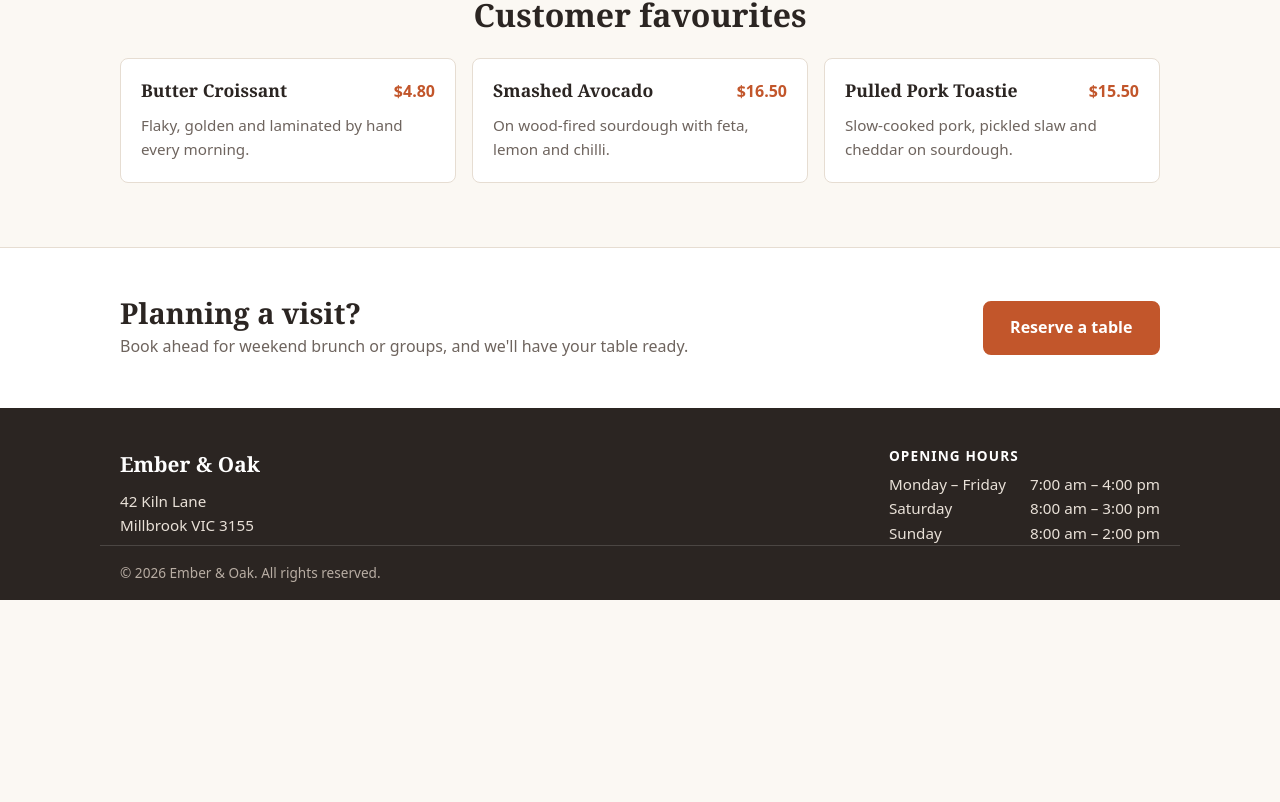
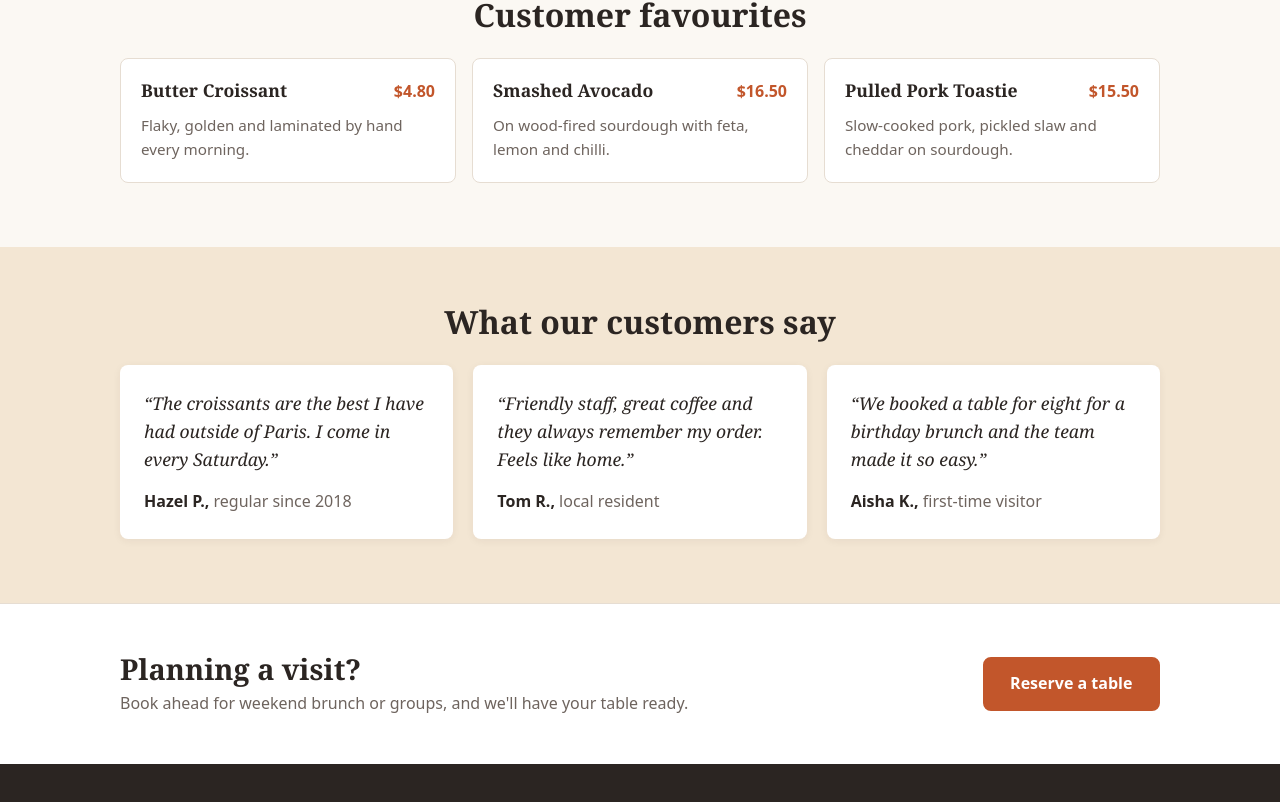
Before and after one commit to Vivid-Clarity/DeepTech-test-repo, a React (Vite) app: page / in a window 1280 px wide. Shown: the part 560-1362 px from the top of the page. Before the commit the page ends 1160 px from the top, so only its background shows below. Built offline with nearby package versions, Linux system fonts and the light colour scheme.

Commit message:
Add customer testimonials section to home page

```diff
--- a/src/pages/Home.css
+++ b/src/pages/Home.css
@@ -56,3 +56,48 @@
   margin: 0;
   color: var(--color-muted);
 }
+
+.testimonials {
+  padding: 3.5rem 0 4rem;
+  background: #f3e6d3;
+}
+
+.testimonials h2 {
+  font-size: 2rem;
+  margin: 0 0 1.5rem;
+  text-align: center;
+}
+
+.testimonial-grid {
+  display: grid;
+  grid-template-columns: repeat(auto-fit, minmax(260px, 1fr));
+  gap: 1.25rem;
+}
+
+.testimonial {
+  margin: 0;
+  background: var(--color-surface);
+  border-radius: var(--radius);
+  padding: 1.5rem;
+  box-shadow: 0 2px 8px rgba(43, 37, 34, 0.06);
+}
+
+.testimonial blockquote {
+  margin: 0 0 1rem;
+  font-family: var(--font-heading);
+  font-size: 1.1rem;
+  font-style: italic;
+}
+
+.testimonial blockquote p {
+  margin: 0;
+}
+
+.testimonial figcaption {
+  font-weight: 600;
+}
+
+.testimonial figcaption span {
+  font-weight: 400;
+  color: var(--color-muted);
+}
--- a/src/pages/Home.jsx
+++ b/src/pages/Home.jsx
@@ -5,6 +5,24 @@ import { formatPrice } from '../utils/formatPrice';
 import './Home.css';
 
 const featured = menu.filter((item) => item.featured);
+
+const testimonials = [
+  {
+    quote: 'The croissants are the best I have had outside of Paris. I come in every Saturday.',
+    name: 'Hazel P.',
+    detail: 'regular since 2018',
+  },
+  {
+    quote: 'Friendly staff, great coffee and they always remember my order. Feels like home.',
+    name: 'Tom R.',
+    detail: 'local resident',
+  },
+  {
+    quote: 'We booked a table for eight for a birthday brunch and the team made it so easy.',
+    name: 'Aisha K.',
+    detail: 'first-time visitor',
+  },
+];
 
 function Home() {
   return (
@@ -33,6 +51,24 @@ function Home() {
         </div>
       </section>
 
+      <section className="testimonials">
+        <div className="container">
+          <h2>What our customers say</h2>
+          <div className="testimonial-grid">
+            {testimonials.map((t) => (
+              <figure key={t.name} className="testimonial">
+                <blockquote>
+                  <p>&ldquo;{t.quote}&rdquo;</p>
+                </blockquote>
+                <figcaption>
+                  {t.name}, <span>{t.detail}</span>
+                </figcaption>
+              </figure>
+            ))}
+          </div>
+        </div>
+      </section>
+
       <section className="cta-band">
         <div className="container cta-inner">
           <div>
```
